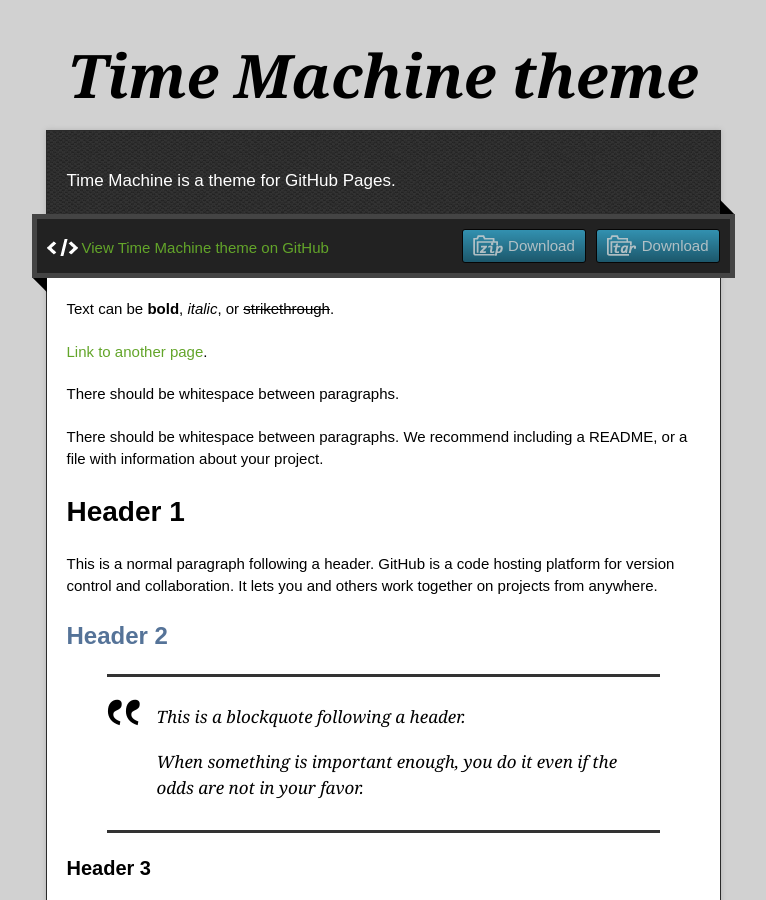
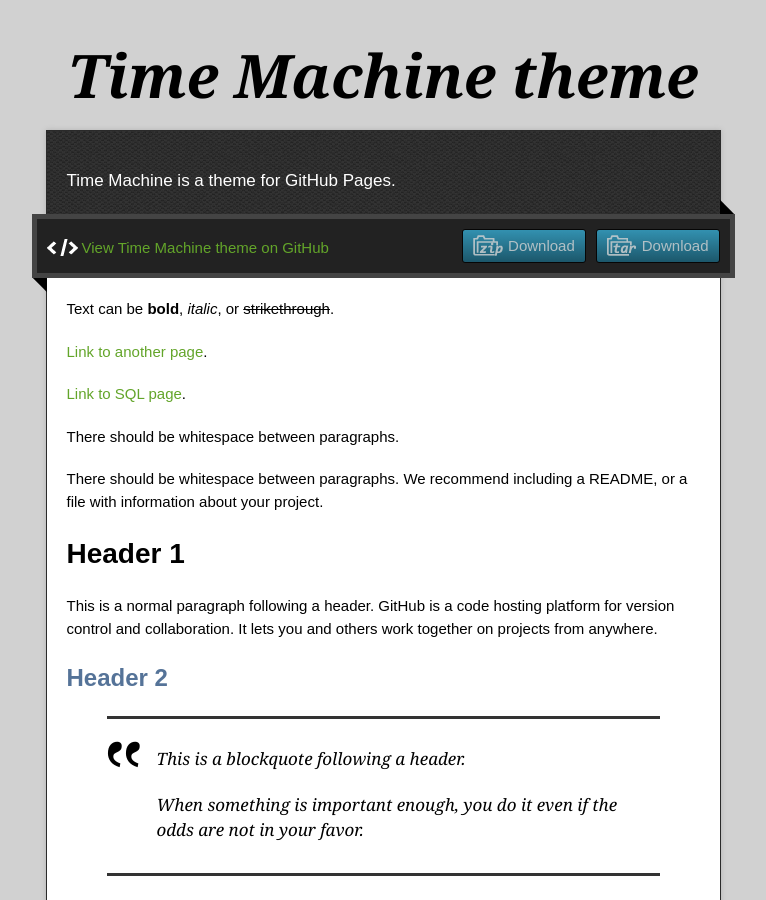
Before and after one commit to sqlparser/sqlparser.github.io, a Jekyll site: the page built from index.md, in a window 1280 px wide and 900 px high. Shown: the whole window, without its empty margins (257-1023 px from the left). Built offline with Jekyll 4.4.1, drawn with Linux system fonts in a browser that asks for light colours.

```diff
--- a/index.md
+++ b/index.md
@@ -5,6 +5,8 @@ layout: default
 Text can be **bold**, _italic_, or ~~strikethrough~~.
 
 [Link to another page](./another-page.html).
+
+[Link to SQL page](./testSQL.html).
 
 There should be whitespace between paragraphs.
 
```
Also changed, not shown: testSQL.md (+2 -0 lines).
